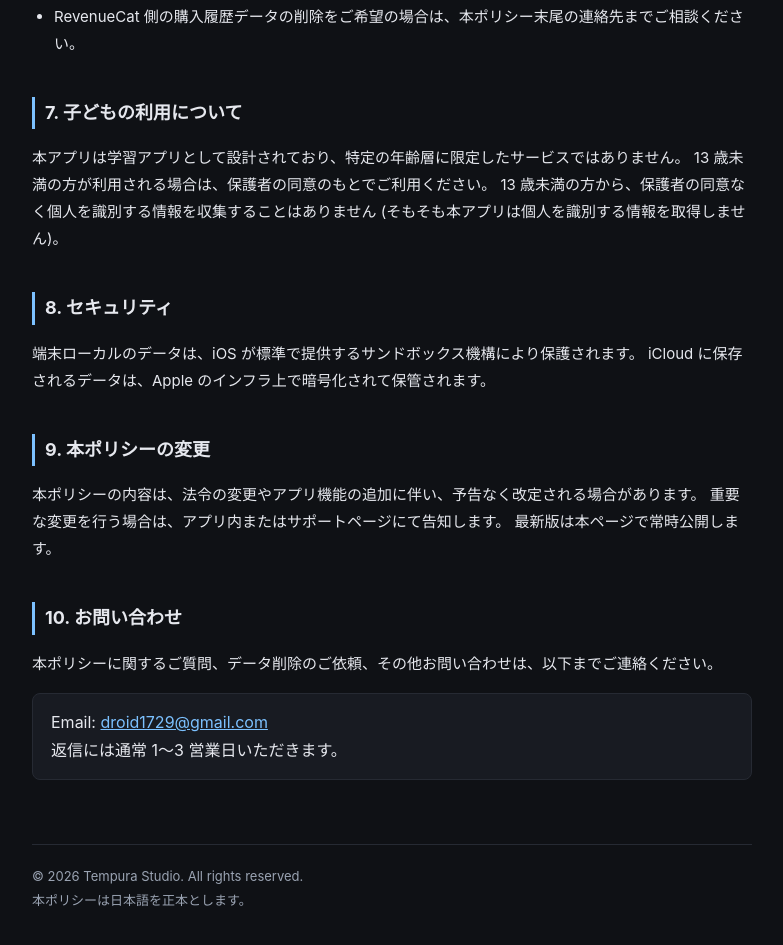
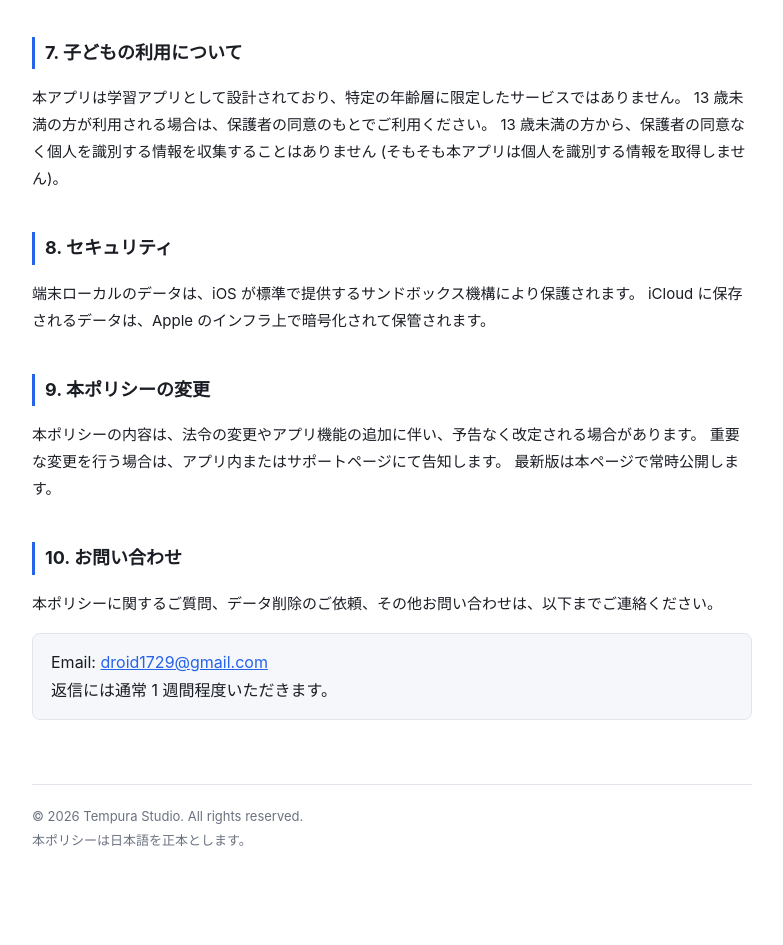
Before and after one commit to learning-tame/cert-rogue-legal, a plain HTML site: page index.html in a window 1280 px wide. Shown: the part 2622-3567 px from the top of the page, without its empty margins (248-1031 px from the left). Drawn offline with Linux system fonts and the light colour scheme.

Commit message:
chore: switch theme to light, drop RevenueCat deletion line, unify reply ETA
- support/privacy/index: ライトテーマに変更
- privacy/support: RevenueCat 購入履歴削除の案内行を削除
- privacy: 返信目安を「1〜3 営業日」→「1 週間程度」に統一

Co-Authored-By: Claude Opus 4.7 <noreply@anthropic.com>

```diff
--- a/index.html
+++ b/index.html
@@ -7,12 +7,12 @@
 <title>プライバシーポリシー | Cert Rogue 知識のダンジョン</title>
 <style>
   :root {
-    --bg: #0f1115;
-    --panel: #181b22;
-    --text: #e6e8ee;
-    --muted: #9aa3b2;
-    --accent: #7cc1ff;
-    --border: #262a33;
+    --bg: #ffffff;
+    --panel: #f5f7fa;
+    --text: #1a1d24;
+    --muted: #6b7280;
+    --accent: #2563eb;
+    --border: #e1e5eb;
   }
   * { box-sizing: border-box; }
   html, body { margin: 0; padding: 0; background: var(--bg); color: var(--text); }
@@ -205,7 +205,6 @@
   <ul>
     <li>端末ローカルのデータを削除したい場合は、iOS の「設定」アプリから本アプリをアンインストールするか、アプリ内の「設定」 > 「データ初期化」をお使いください。</li>
     <li>iCloud に保存されたデータを削除したい場合は、iOS の「設定」 > Apple ID > iCloud > 「ストレージを管理」 > Cert Rogue から削除してください。</li>
-    <li>RevenueCat 側の購入履歴データの削除をご希望の場合は、本ポリシー末尾の連絡先までご相談ください。</li>
   </ul>
 
   <h2>7. 子どもの利用について</h2>
@@ -235,7 +234,7 @@
   </p>
   <div class="panel">
     Email: <a href="mailto:droid1729@gmail.com">droid1729@gmail.com</a><br>
-    返信には通常 1〜3 営業日いただきます。
+    返信には通常 1 週間程度いただきます。
   </div>
 
   <footer>
```
Also changed, not shown: privacy.html (+7 -8 lines), support.html (+6 -7 lines).
